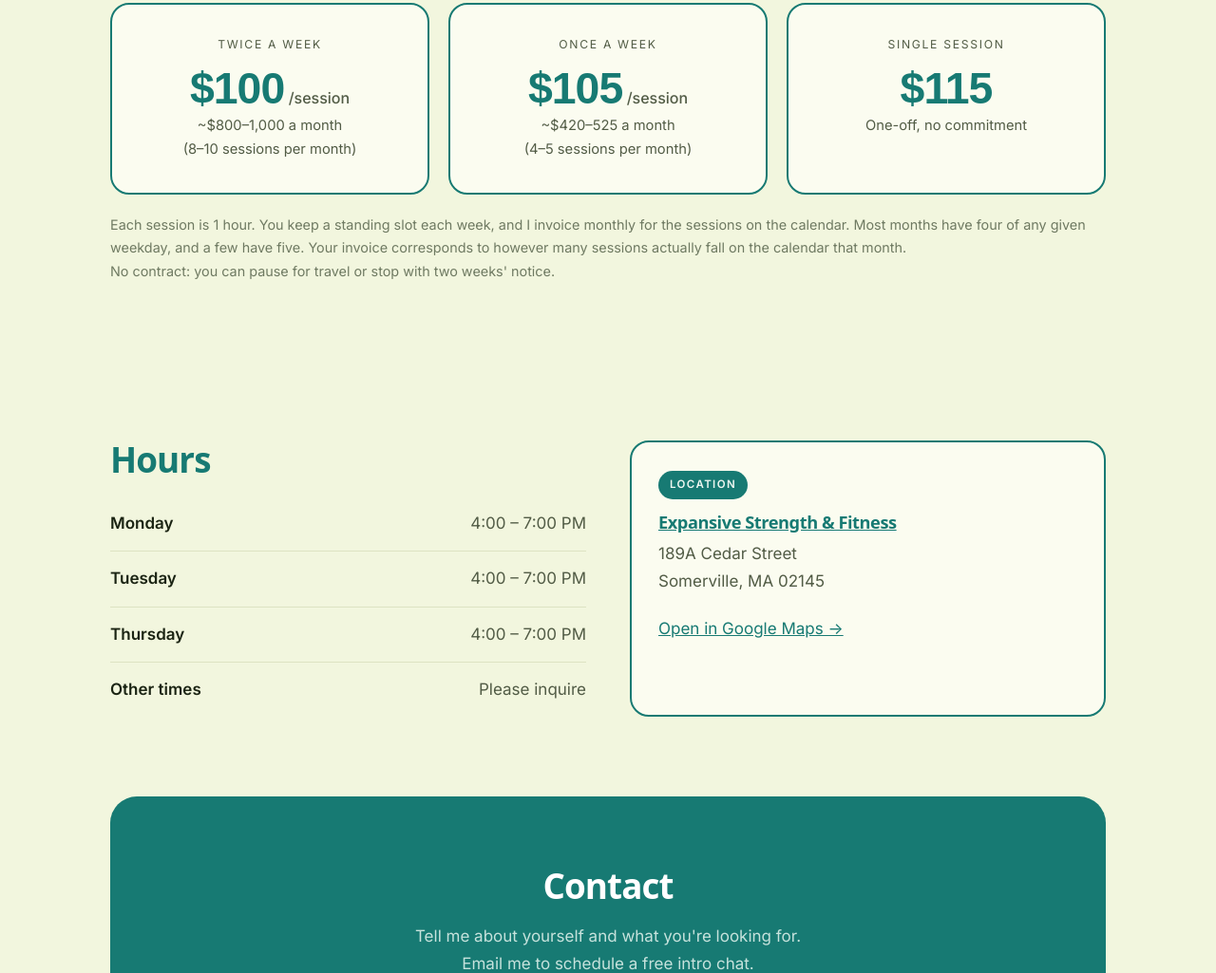
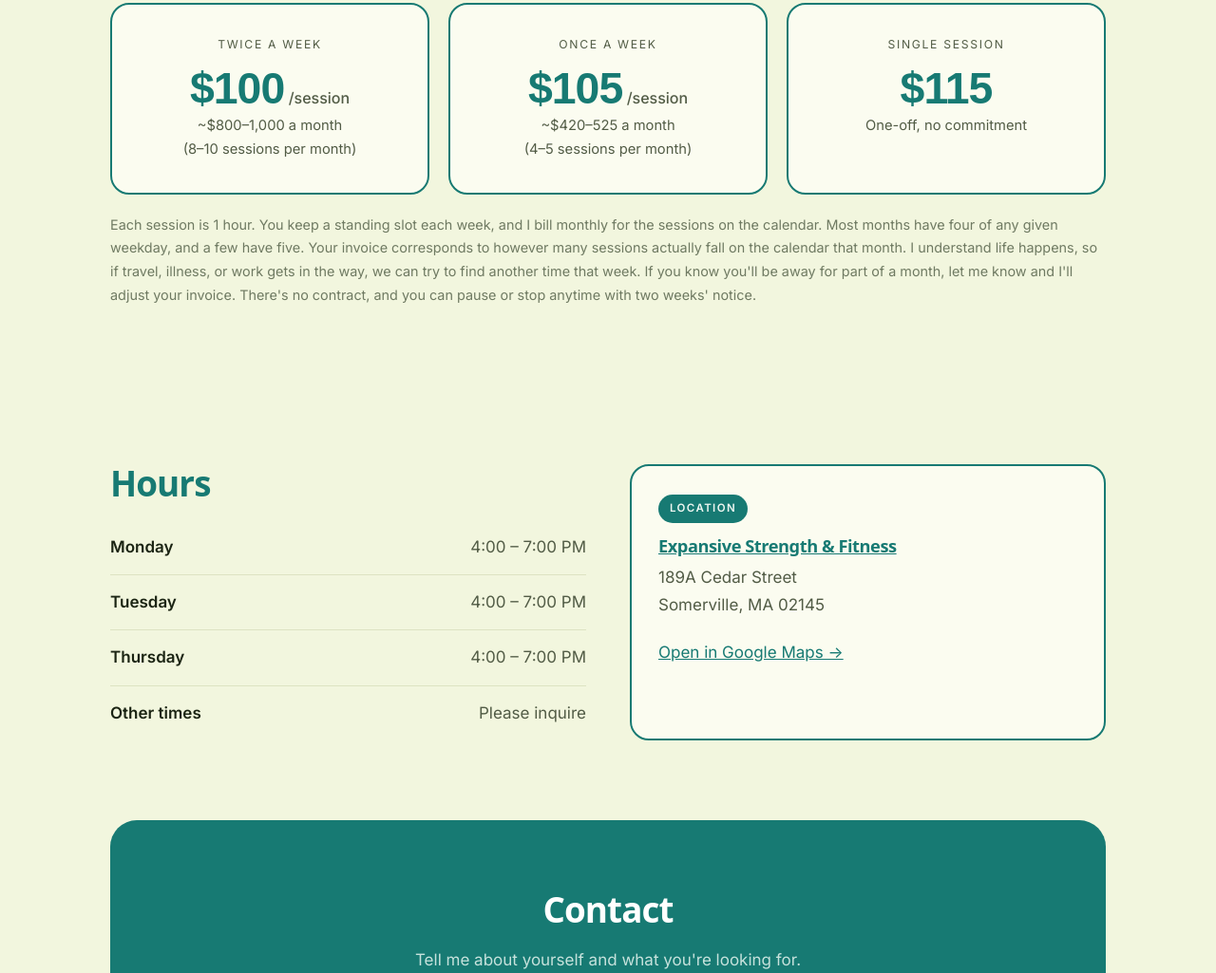
Before and after one commit to hyunjifitness/hyunjifitness, a plain HTML site: page index.html in a window 1280 px wide. Shown: the part 2357-3382 px from the top of the page at 95% size. Drawn offline with Linux system fonts and the light colour scheme; a web font is replaced by a local one.

Commit message:
Update index.html

```diff
--- a/index.html
+++ b/index.html
@@ -250,7 +250,8 @@
       <div class="card">
         <span class="pill">Step 1</span>
         <h3>Free 25-minute intro chat</h3>
-        <p>We talk about your starting point, health history, goals, and more. We find out if we're a good fit for each other. Over Zoom or in person.</p>
+        <p>We talk about your starting point, health history, goals, and more. We find out
+          if we're a good fit for each other. Over Zoom or in person.</p>
       </div>
       <div class="card">
         <span class="pill">Step 2</span>
@@ -300,10 +301,12 @@
       </div>
     </div>
     <p class="fineprint">
-      Each session is 1 hour. You keep a standing slot each week, and I invoice monthly for the sessions on the calendar.
-      Most months have four of any given weekday, and a few have five. Your invoice corresponds to
-      however many sessions actually fall on the calendar that month.
-      <br>No contract: you can pause for travel or stop with two weeks' notice.
+      Each session is 1 hour. You keep a standing slot each week, and I bill monthly for the sessions on the calendar.
+      Most months have four of any given weekday, and a few have five. Your invoice corresponds to however many sessions
+      actually fall on the calendar that month. I understand life happens, so if travel, illness, or work gets in the way,
+      we can try to find another time that week. If you know you'll be away for part of a month, let me know and I'll
+      adjust your invoice. There's no contract, and you can pause or stop anytime with two weeks' notice.
+
     </p>
   </section>
 
```
